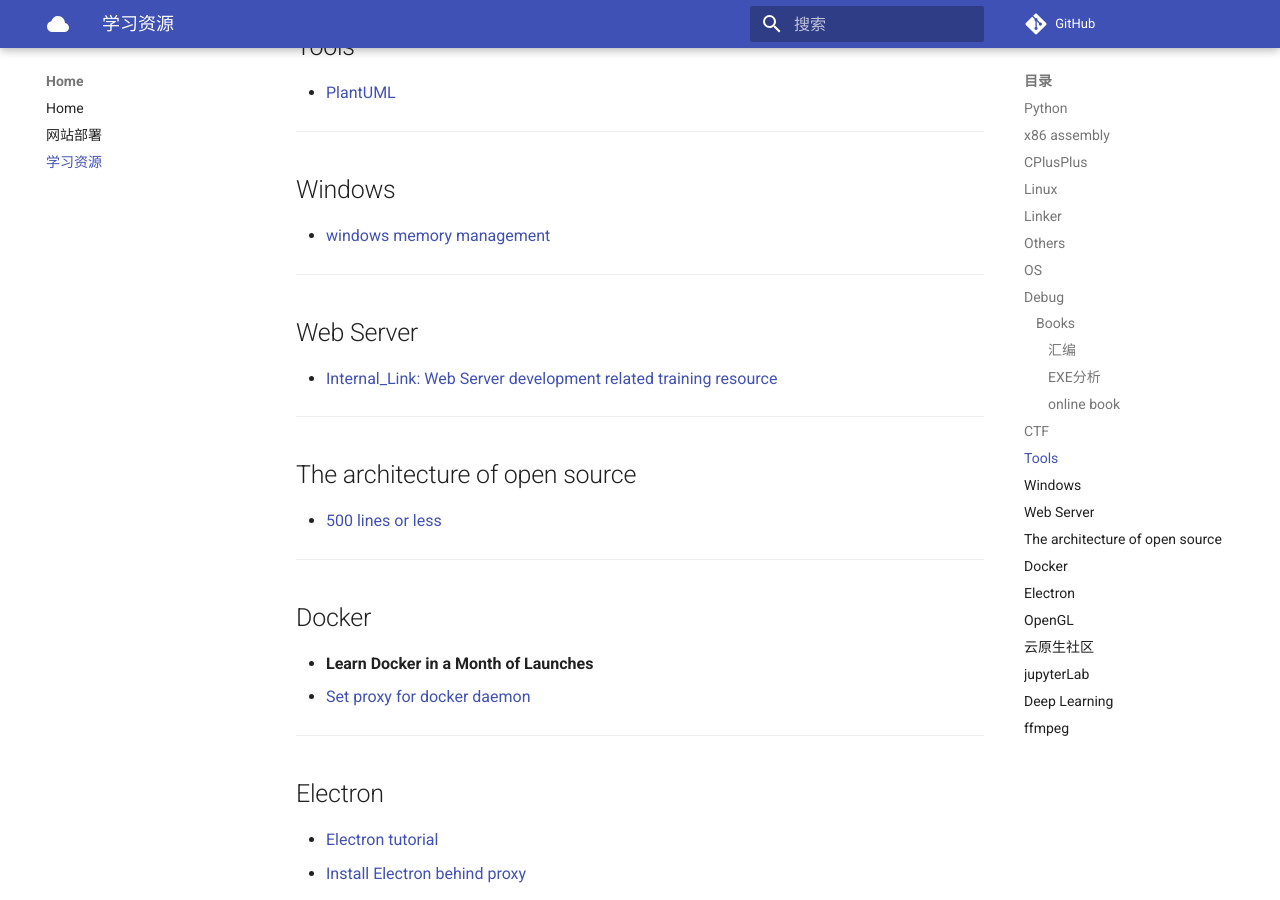
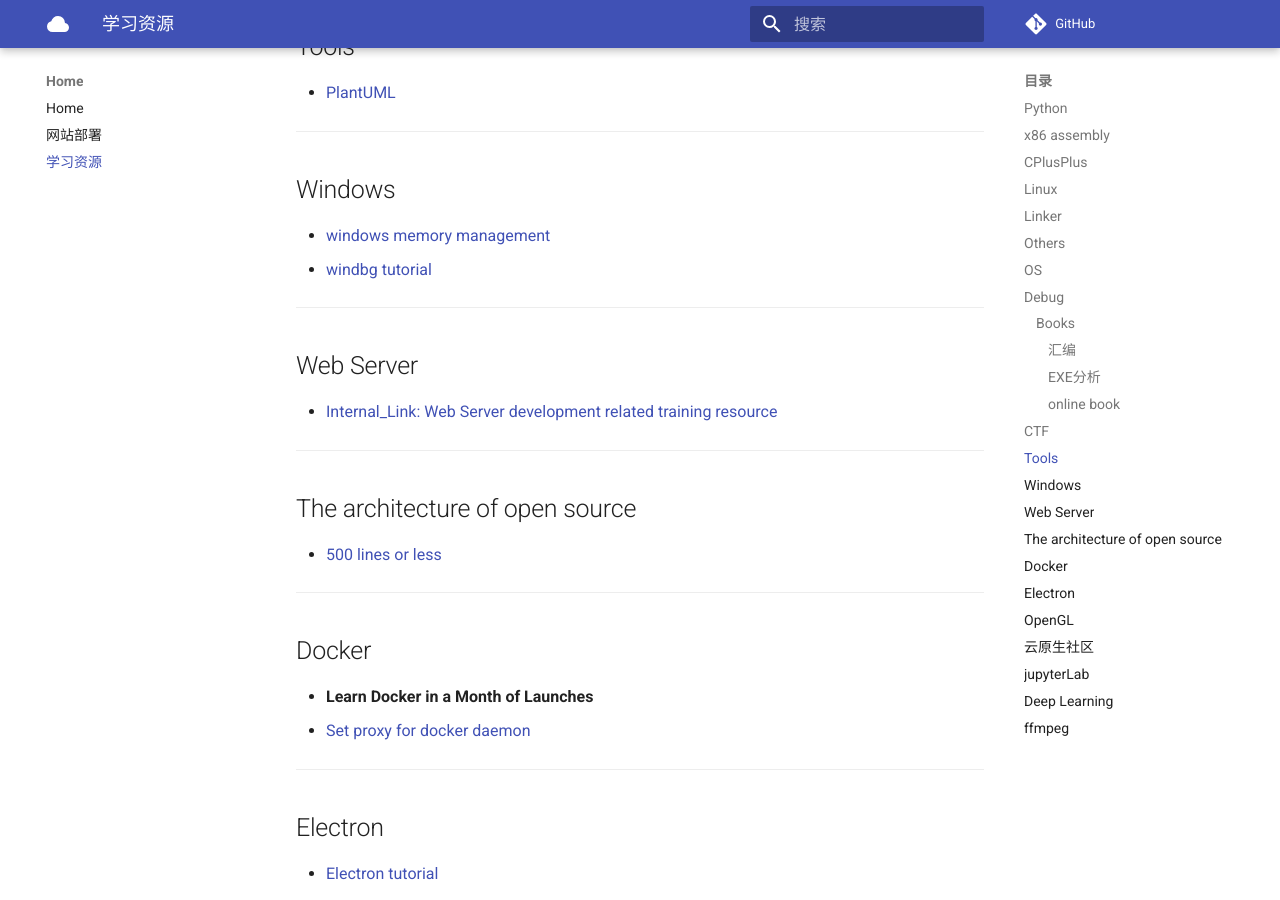
Before and after one commit to zhoukaidev/ks_blog, an MkDocs documentation site: the page built from docs/trainingResource.md, in a window 1280 px wide and 900 px high, scrolled down 2187 px. Built offline with MkDocs 1.6.1 and Material for MkDocs 9.7.7, drawn with Linux system fonts in a browser that asks for light colours; comment, search, counter and statistics services are not loaded.

Commit message:
Update trainingResource.md

```diff
--- a/docs/trainingResource.md
+++ b/docs/trainingResource.md
@@ -89,6 +89,7 @@ Record the link of training resource to save my bad memroy.
 ## Windows
 
 * [windows memory management](https://docs.microsoft.com/en-us/windows/win32/memory/memory-management)
+* [windbg tutorial](https://stackoverflow.com/questions/4946685/good-tutorial-for-windbg)
 
 ---
 
```
